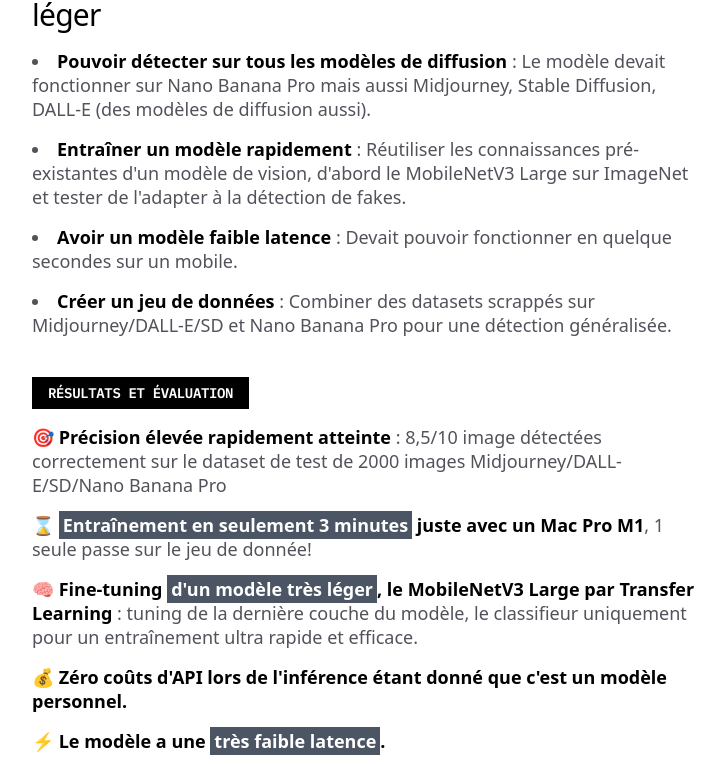
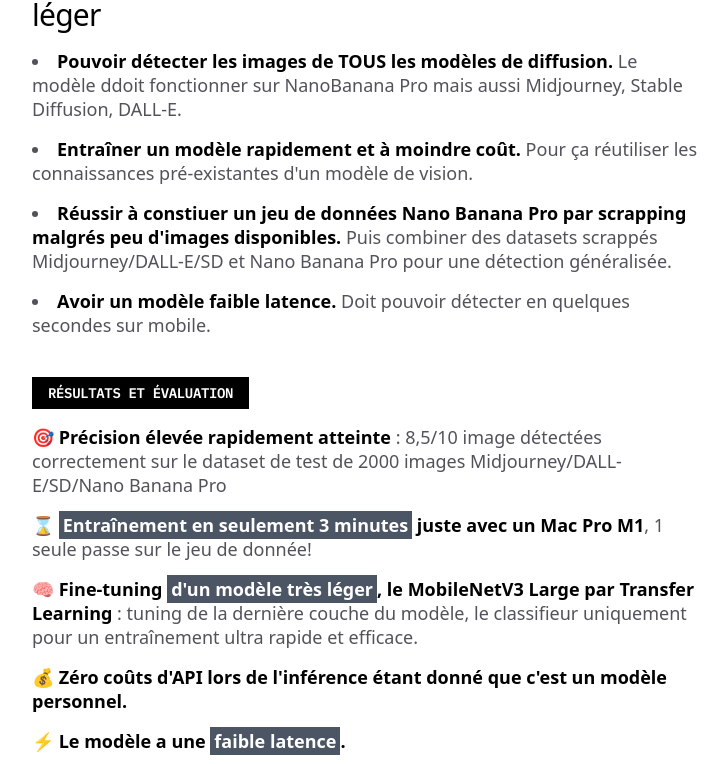
Before and after one commit to julienlucas/fake-detector-nanobananapro, a React (Vite) app in the folder frontend/: page / in a window 1280 px wide. Shown: the part 1236-2000 px from the top of the page, without its empty margins (272-1000 px from the left). Built offline with nearby package versions, Linux system fonts and the light colour scheme; grey boxes are pictures that could not be loaded; a web font is replaced by a local one.

Commit message:
Update copy

```diff
--- a/frontend/src/App.tsx
+++ b/frontend/src/App.tsx
@@ -125,7 +125,7 @@
               rel="noreferrer"
               className="hover:underline"
             >
-              StyleAnalyzer - Analyse vètement, style et MM-RAG recommandation
+            StyleAnalyzer - Analyse vètement, style et MM-RAG recommandation
             </a>
           </CardDescription>
           <CardDescription className="text-sm flex items-center gap-1">
@@ -135,7 +135,7 @@
               rel="noreferrer"
               className="hover:underline"
             >
-              DocChat - RAG Agentique pour docs techniques
+            DocChat - RAG Agentique pour docs techniques
             </a>
           </CardDescription>
           <CardDescription className="text-sm flex items-center gap-1">
@@ -145,7 +145,7 @@
               rel="noreferrer"
               className="hover:underline"
             >
-              PneumoDiag - Pneumonia Diagnostic Assistant
+            PneumoDiag - Pneumonia Diagnostic Assistant
             </a>
           </CardDescription>
           <div className="max-w-[1100px] mx-auto px-4 sm:px-6 lg:px-8 py-4 pt-8">
--- a/frontend/src/index.tsx
+++ b/frontend/src/index.tsx
@@ -271,26 +271,22 @@
           <ul className="list-disc list-inside mb-4 space-y-4">
             <li>
               <strong>
-                Pouvoir détecter sur tous les modèles de diffusion
-              </strong>{" "}
-              : Le modèle devait fonctionner sur Nano Banana Pro mais aussi
-              Midjourney, Stable Diffusion, DALL-E (des modèles de diffusion
-              aussi).
+                Pouvoir détecter les images de TOUS les modèles de diffusion.
+              </strong> Le modèle ddoit fonctionner sur NanoBanana Pro mais aussi
+              Midjourney, Stable Diffusion, DALL-E.
             </li>
             <li>
-              <strong>Entraîner un modèle rapidement</strong> : Réutiliser les
-              connaissances pré-existantes d'un modèle de vision, d'abord le
-              MobileNetV3 Large sur ImageNet et tester de l'adapter à la
-              détection de fakes.
+              <strong>Entraîner un modèle rapidement et à moindre coût.</strong> Pour ça réutiliser les
+              connaissances pré-existantes d'un modèle de vision.
             </li>
             <li>
-              <strong>Avoir un modèle faible latence</strong> : Devait pouvoir
-              fonctionner en quelque secondes sur un mobile.
+              <strong>Réussir à constiuer un jeu de données Nano Banana Pro par scrapping malgrés peu d'images disponibles.</strong> Puis combiner des datasets
+              scrappés Midjourney/DALL-E/SD et Nano Banana Pro pour une
+              détection généralisée.
             </li>
             <li>
-              <strong>Créer un jeu de données</strong> : Combiner des datasets
-              scrappés sur Midjourney/DALL-E/SD et Nano Banana Pro pour une
-              détection généralisée.
+              <strong>Avoir un modèle faible latence.</strong> Doit pouvoir
+              détecter en quelques secondes sur mobile.
             </li>
           </ul>
           <CardTitle variant="h3-card">Résultats et évaluation</CardTitle>
@@ -323,7 +319,7 @@
             </li>
             <li>
               <strong>
-                ⚡ Le modèle a une <span>très faible latence</span>.
+                ⚡ Le modèle a une <span>faible latence</span>.
               </strong>
               <img
                 src="/static/langsmith.png"
@@ -335,7 +331,7 @@
               </CardDescription>
             </li>
           </ul>
-          <p>Et voilà.</p>
+          <p>Et voilà. De bons résultats pour un POC, sans optimisations et avec un modèle très léger pourtant.</p>
           <CardTitle
             variant="h3"
             className="mt-12 max-w-xl mx-auto text-center"
```
Also changed, not shown: 2 other files (tests, documents, lock files or other folders).
